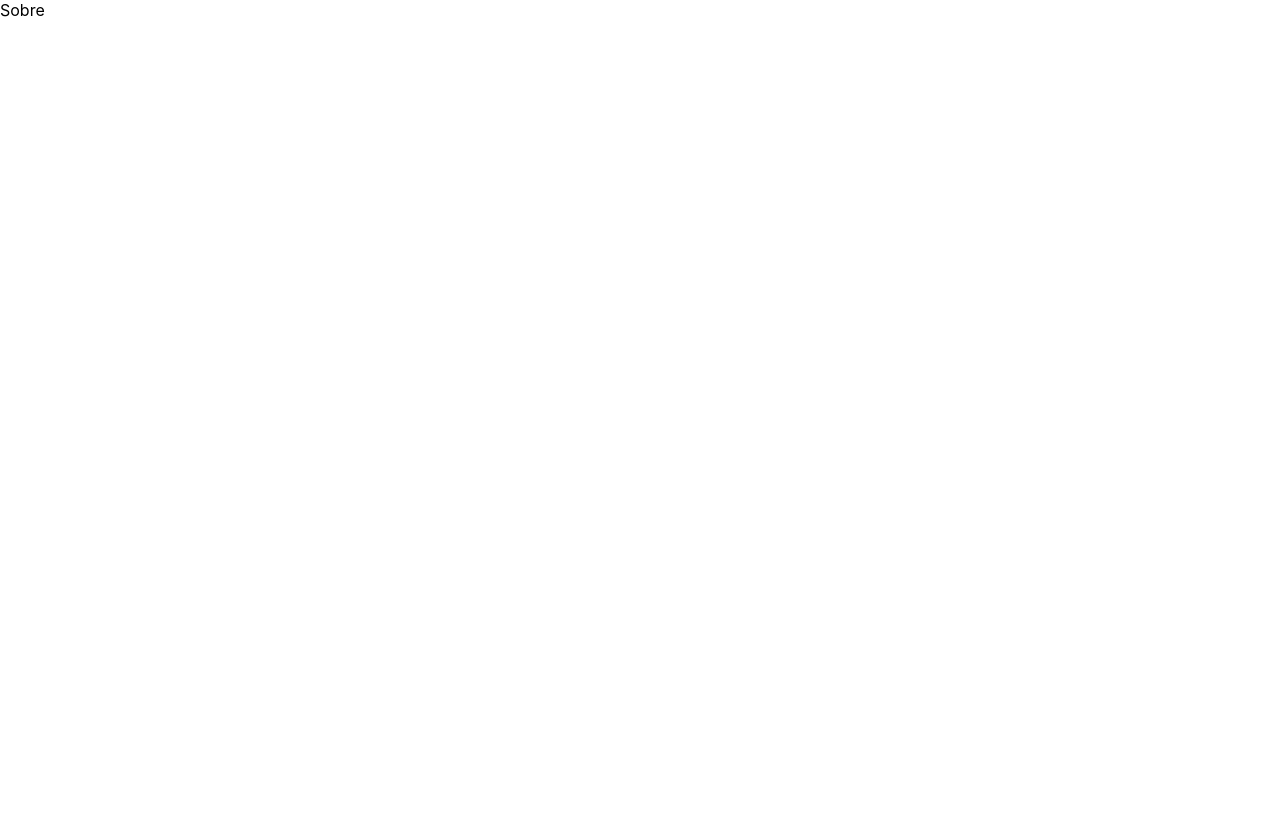
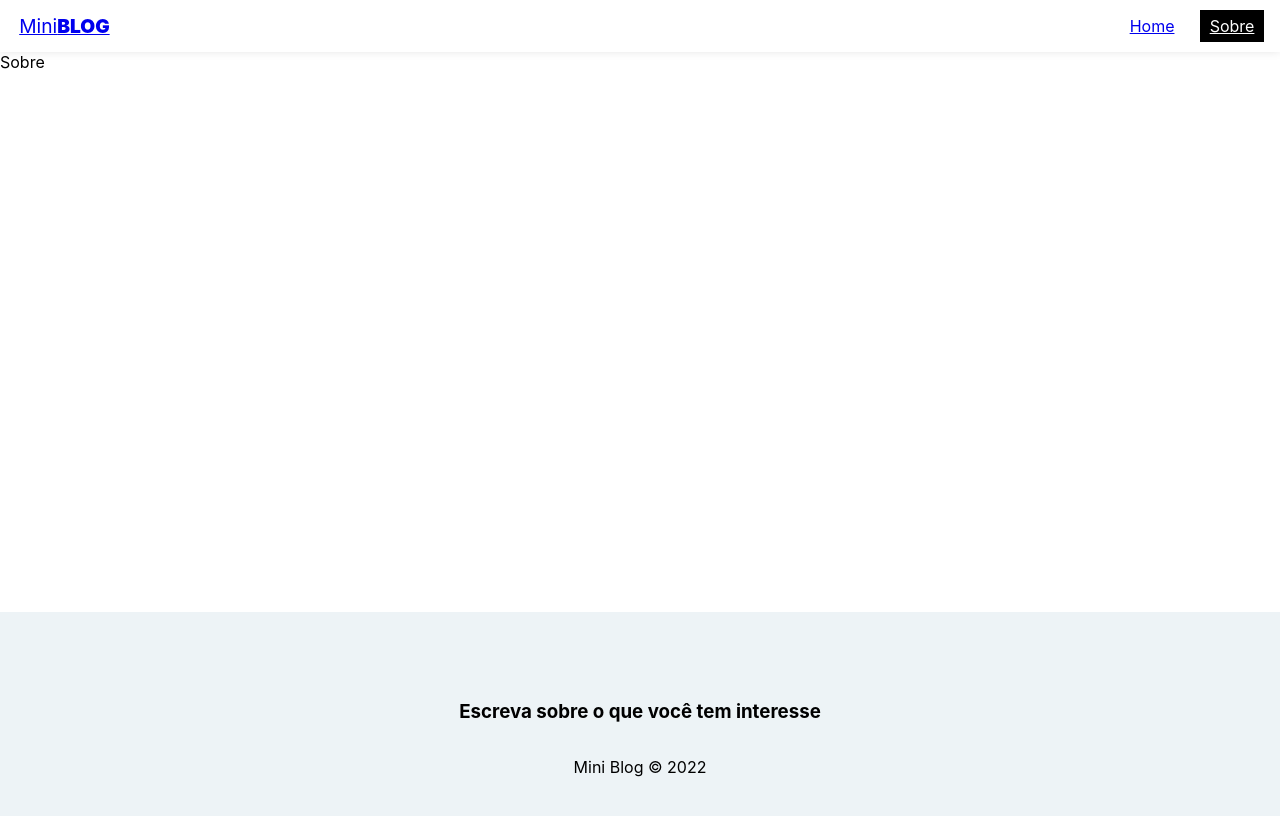
Before and after one commit to Mateus-Castellar/miniblog-react-firebase, a React (Create React App) app: page /about in a window 1280 px wide. Shown: the top 816 px of the page. Built offline with nearby package versions, Linux system fonts and the light colour scheme.

Commit message:
feat: Navbar e footer

```diff
--- a/src/App.js
+++ b/src/App.js
@@ -2,11 +2,14 @@
 import {BrowserRouter, Routes, Route, Navigate} from "react-router-dom";
 import Home from "./pages/Home/Home";
 import About from "./pages/About/About";
+import Navbar from "./components/Navbar";
+import Footer from "./components/Footer";
 
 function App() {
   return (
     <div className="App">
       <BrowserRouter>
+        <Navbar/>
         <div className="container">
           <Routes>
             <Route path="/" element={<Home/>}/>
@@ -14,6 +17,7 @@
             <Route path="/about" element={<About/>}/>
           </Routes>
         </div>
+        <Footer/>
       </BrowserRouter>
     </div>
   );
--- /dev/null
+++ b/src/components/Footer.js
@@ -0,0 +1,12 @@
+import styles from "./Footer.module.css"
+
+const Footer = () => {
+  return (
+    <footer className={styles.footer}>
+      <h3>Escreva sobre o que você tem interesse</h3>
+      <p>Mini Blog &copy; 2022</p>
+    </footer>
+  )
+}
+
+export default Footer
--- /dev/null
+++ b/src/components/Footer.module.css
@@ -0,0 +1,8 @@
+.footer{
+    height: 250px;
+    display: flex;
+    flex-direction: column;
+    align-items: center;
+    justify-content: center;
+    background-color: #edf3f6;
+}
--- /dev/null
+++ b/src/components/Navbar.js
@@ -0,0 +1,23 @@
+import styles from "./Navbar.module.css";
+import { NavLink } from "react-router-dom";
+
+const Navbar = () => {
+  return (
+    <nav className={styles.navbar}>
+      <NavLink to="/" className={styles.brand}>
+        Mini<span>Blog</span>
+      </NavLink>
+
+      <ul className={styles.links_list}>
+        <li>
+          <NavLink to="/" className={({ isActive }) => (isActive ? styles.active : "")}>Home</NavLink>
+        </li>
+        <li>
+          <NavLink to="/about" className={({ isActive }) => (isActive ? styles.active : "")}>Sobre</NavLink>
+        </li>
+      </ul>
+    </nav>
+  )
+}
+
+export default Navbar
--- /dev/null
+++ b/src/components/Navbar.module.css
@@ -0,0 +1,35 @@
+.navbar{
+    display: flex;
+    box-shadow: rgb(0, 0, 0, .15) 0px -2px 10px 0px;
+    justify-content: space-between;
+    align-items: center;
+    padding: .5em, 2em;
+}
+
+.brand{
+    font-size: 1.2em;
+    margin-left: 1em;
+}
+
+.brand span{
+    font-weight: 900;
+    text-transform: uppercase;
+}
+
+.links_list{
+    display: flex;
+    list-style: none;
+}
+
+.links_list li{
+    margin-right: 1em;
+}
+
+.links_list li a{
+    padding: .4em .6em;
+}
+
+.active{
+    background-color: #000;
+    color: #fff;
+}
```
Also changed, not shown: src/index.css (line endings or trailing spaces).
